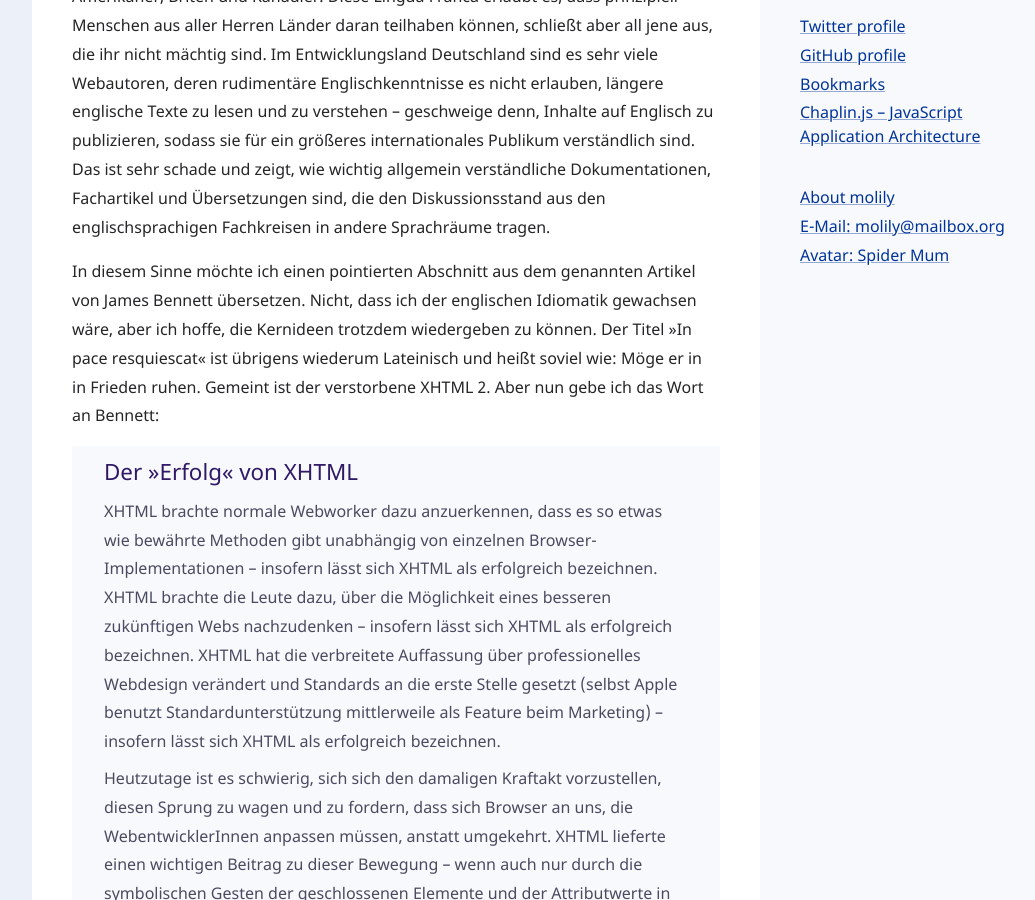
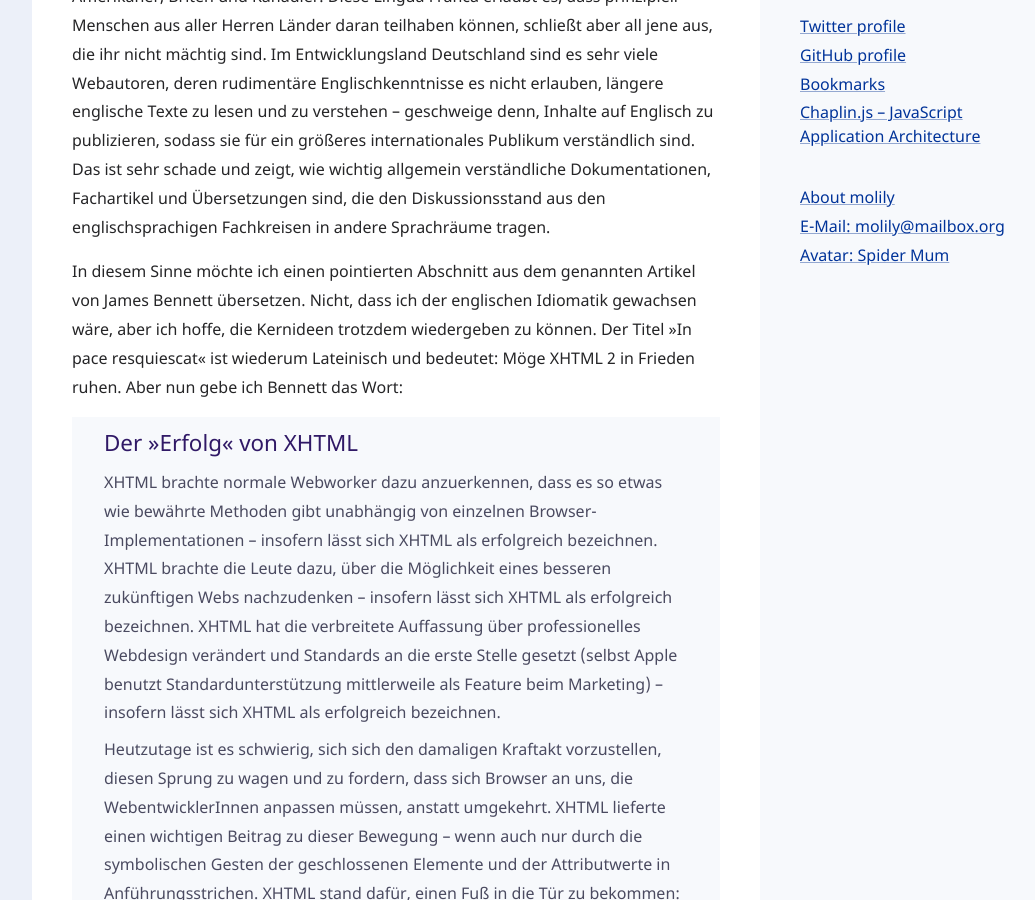
Before and after one commit to molily/molily.de, a Jekyll site: the page built from _posts/2009-07-11-xhtml-2-nachrufe.html, in a window 1280 px wide and 900 px high, scrolled down 646 px. Shown: the whole window, without its empty margins (88-1123 px from the left). Built offline with Jekyll 4.4.1, drawn with Linux system fonts in a browser that asks for light colours.

Commit message:
Link fixes

```diff
--- a/_posts/2009-05-29-xhtml-ist-out.html
+++ b/_posts/2009-05-29-xhtml-ist-out.html
@@ -11,7 +11,7 @@
 
 <h2>Hypes und Trends statt nüchterne Betrachtungen der Vor- und Nachteile</h2>
 
-<p>Während dieser ganzen Zeit gab es nur wenige, die versucht haben, die Vorteile und die nützliche Anwendungsfälle von XHTML für Webautoren herauszuarbeiten. – Positiv zu nennen ist hier die <a href="http://jendryschik.de/wsdev/einfuehrung/">Einführung in XHTML, CSS und Webdesign</a> von Michael Jendryschik und das <a href="http://schneegans.de/web/xhtml/">XHTML-Einmaleins</a> von Christoph Schneegans. – Nur vereinzelt wurde XHTML 1.0 als das betrachtet, was es ist: Schlicht eine Reformulierung von HTML 4 in XML. Wenige pickten sich die brauchbaren Aspekte von XHTML heraus, um von ihnen zu profitieren, ohne sich die unerwünschten Effekte einzuhandeln. Stattdessen war die Diskussion vollends eingenommen über Neuheit und Zukunftsfähigkeit.</p>
+<p>Während dieser ganzen Zeit gab es nur wenige, die versucht haben, die Vorteile und die nützliche Anwendungsfälle von XHTML für Webautoren herauszuarbeiten. – Positiv zu nennen ist hier die <a href="http://jendryschik.de/wsdev/einfuehrung/">Einführung in XHTML, CSS und Webdesign</a> von Michael Jendryschik und das <a href="https://schneegans.de/web/xhtml/">XHTML-Einmaleins</a> von Christoph Schneegans. – Nur vereinzelt wurde XHTML 1.0 als das betrachtet, was es ist: Schlicht eine Reformulierung von HTML 4 in XML. Wenige pickten sich die brauchbaren Aspekte von XHTML heraus, um von ihnen zu profitieren, ohne sich die unerwünschten Effekte einzuhandeln. Stattdessen war die Diskussion vollends eingenommen über Neuheit und Zukunftsfähigkeit.</p>
 
 <p>Heutzutage wird XHTML zu Grabe getragen, ohne dass sich diese verstellte Sicht geändert hätte. Auch im Jahr 2009 sucht man nüchterne Betrachtungen vergebens. Man richtet sich nach Trends und migriert bestehende, funktionierende XHTML-Sites offenbar ohne konkreten Anlass nach HTML. Auch heute wird nicht gefragt: Was bringt mir XHTML im Vergleich zu HTML? Wer schon 2002 keine konkreten technischen Gründe für den XHTML-Einsatz angeführt hat und die XHTML-Vorteile überhaupt nicht genutzt hat, für den ist eine Rückkehr zu HTML 4 heute wieder nur eine Frage von Trends und Prognosen.</p>
 
@@ -35,7 +35,7 @@
 
 <h2>HTML 5 löst den Gegensatz zwischen HTML und XHTML auf</h2>
 
-<p>Mit der Loslösung von SGML und DTD-Grammatiken überwindet HTML 5 viele Probleme und Unstimmigkeiten von HTML 4, von denen sich auch XHTML 1 positiv abgesetzt hat. Dies nimmt die Spannung aus der Frage »HTML 4 oder XHTML 1?«, indem das Beste von beiden vereint wird. Die entstehenden HTML-5-Validatoren legen strengere formale Grammatiken an, die die Erfordernisse der Spezifikation genauer wiedergeben, so wie wir es von der <a href="http://schneegans.de/sv/">XHTML-Validierung mit XML-Schemata</a> kennen. Gleichzeitig sind die Parsing-Regeln für die HTML5-Serialisierung liberal und erlauben auch die bei XHTML 1 typische Schreibweise von leeren Elementen (z.B. <code>&lt;br /&gt;</code>).</p>
+<p>Mit der Loslösung von SGML und DTD-Grammatiken überwindet HTML 5 viele Probleme und Unstimmigkeiten von HTML 4, von denen sich auch XHTML 1 positiv abgesetzt hat. Dies nimmt die Spannung aus der Frage »HTML 4 oder XHTML 1?«, indem das Beste von beiden vereint wird. Die entstehenden HTML-5-Validatoren legen strengere formale Grammatiken an, die die Erfordernisse der Spezifikation genauer wiedergeben, so wie wir es von der <a href="https://schneegans.de/sv/">XHTML-Validierung mit XML-Schemata</a> kennen. Gleichzeitig sind die Parsing-Regeln für die HTML5-Serialisierung liberal und erlauben auch die bei XHTML 1 typische Schreibweise von leeren Elementen (z.B. <code>&lt;br /&gt;</code>).</p>
 
 <p>Daher ist es kein Problem, ein HTML-4.01-Dokument auf HTML 5 umzustellen – aber es ist nicht signifikant mehr Aufwand, ein gewöhnliches HTML-kompatibles XHTML-1.0-Dokument auf HTML 5 umzustellen und es bei Bedarf (vorerst außerhalb von Browsern) als XHTML 5 zu verarbeiten.</p>
 
--- a/_posts/2009-07-11-xhtml-2-nachrufe.html
+++ b/_posts/2009-07-11-xhtml-2-nachrufe.html
@@ -4,18 +4,18 @@
 lang: de
 ---
 
-<p>Die Entscheidung des W3C, <a href="http://www.heise.de/netze/XHTML-2-wird-eingestellt--/news/meldung/141514">die Arbeiten an XHTML 2 einzustellen</a>, hat viele interessante Kommentare nach sich gezogen. Ironischerweise gibt es in dem Moment, wo XHTML 2 (und <a href="/xhtml-ist-out/">XHTML 1 sowieso</a>) auf den Müllhaufen der Geschichte geworfen wird, immerhin einige wenige, die die historischen Verdienste von XHTML 1 für die Webstandards-Bewegung rekapitulieren und das Scheitern zu erklären versuchen:</p>
+<p>Die Entscheidung des W3C, <a href="https://www.heise.de/newsticker/meldung/XHTML-2-wird-eingestellt-189090.html">die Arbeiten an XHTML 2 einzustellen</a>, hat viele interessante Kommentare nach sich gezogen. Ironischerweise gibt es in dem Moment, wo XHTML 2 (und <a href="/xhtml-ist-out/">XHTML 1 sowieso</a>) auf den Müllhaufen der Geschichte geworfen wird, immerhin einige wenige, die die historischen Verdienste von XHTML 1 für die Webstandards-Bewegung rekapitulieren und das Scheitern zu erklären versuchen:</p>
 
 <ul>
-<li><a hreflang="en" href="http://adactio.com/journal/1595/">Misunderstanding markup</a> von Jeremy Keith (<a href="http://www.smashingmagazine.com/2009/07/29/misunderstanding-markup-xhtml-2-comic-strip/">als Comic</a>)</li>
-<li><a hreflang="en" href="http://www.b-list.org/weblog/2009/jul/08/xhtml/">In pace requiescat</a> von James Bennett</li>
-<li><a hreflang="en" href="http://www.zeldman.com/2009/07/07/in-defense-of-web-developers/">In Defense of Web Developers</a> von Jeffrey Zeldman</li>
-<li><a hreflang="en"  href="http://itpastorn.blogspot.com/2009/07/value-of-false-xhtml.html">The value of false XHTML</a> von Lars Gunther</li>
+<li><a hreflang="en" href="https://adactio.com/journal/1595/">Misunderstanding markup</a> von Jeremy Keith (<a href="https://www.smashingmagazine.com/2009/07/misunderstanding-markup-xhtml-2-comic-strip/">als Comic</a>)</li>
+<li><a hreflang="en" href="https://www.b-list.org/weblog/2009/jul/08/xhtml/">In pace requiescat</a> von James Bennett</li>
+<li><a hreflang="en" href="https://www.zeldman.com/2009/07/07/in-defense-of-web-developers/">In Defense of Web Developers</a> von Jeffrey Zeldman</li>
+<li><a hreflang="en"  href="https://itpastorn.blogspot.com/2009/07/value-of-false-xhtml.html">The value of false XHTML</a> von Lars Gunther</li>
 </ul>
 
 <p>Einschnitt. Die verlinkten Artikel sind nicht zufällig alle auf Englisch – der entscheidende Diskurs über Webentwicklung findet in der englischen Sprache statt, und wird hauptsächlich von muttersprachlichen Akteuren getragen, hauptsächlich US-Amerikaner, Briten und Kanadier. Diese Lingua Franca erlaubt es, dass prinzipiell Menschen aus aller Herren Länder daran teilhaben können, schließt aber all jene aus, die ihr nicht mächtig sind. Im Entwicklungsland Deutschland sind es sehr viele Webautoren, deren rudimentäre Englischkenntnisse es nicht erlauben, längere englische Texte zu lesen und zu verstehen – geschweige denn, Inhalte auf Englisch zu publizieren, sodass sie für ein größeres internationales Publikum verständlich sind. Das ist sehr schade und zeigt, wie wichtig allgemein verständliche Dokumentationen, Fachartikel und Übersetzungen sind, die den Diskussionsstand aus den englischsprachigen Fachkreisen in andere Sprachräume tragen.</p>
 
-<p>In diesem Sinne möchte ich einen pointierten Abschnitt aus dem genannten Artikel von James Bennett übersetzen. Nicht, dass ich der englischen Idiomatik gewachsen wäre, aber ich hoffe, die Kernideen trotzdem wiedergeben zu können. Der Titel »In pace resquiescat« ist übrigens wiederum Lateinisch und heißt soviel wie: Möge er in in Frieden ruhen. Gemeint ist der verstorbene XHTML 2. Aber nun gebe ich das Wort an Bennett:</p>
+<p>In diesem Sinne möchte ich einen pointierten Abschnitt aus dem genannten Artikel von James Bennett übersetzen. Nicht, dass ich der englischen Idiomatik gewachsen wäre, aber ich hoffe, die Kernideen trotzdem wiedergeben zu können. Der Titel »In pace resquiescat« ist wiederum Lateinisch und bedeutet: Möge XHTML 2 in Frieden ruhen. Aber nun gebe ich Bennett das Wort:</p>
 
 <blockquote>
 
--- a/_posts/2010-08-14-polylogo-html5.html
+++ b/_posts/2010-08-14-polylogo-html5.html
@@ -24,4 +24,4 @@
 <li>Wie ist ein besseres Verständnis und eine Aufklärung über HTML5 möglich?</li>
 </ul>
 
-<p>Der gesamte Podcast dauert stolze zweieinhalb Stunden, ist aber auch auszugsweise interessant. Er kann als 140 MB große MP3-Datei auf <strong>polylogo.org heruntergeladen<</strong> [nicht mehr verfügbar] oder online angehört werden. Viel Spaß beim Zuhören!</p>
+<p>Der gesamte Podcast dauert stolze zweieinhalb Stunden, ist aber auch auszugsweise interessant. Er kann als 140 MB große MP3-Datei auf <strong>polylogo.org heruntergeladen</strong> [nicht mehr verfügbar] oder online angehört werden. Viel Spaß beim Zuhören!</p>
--- a/_posts/2014-03-08-javascript-days-2014.html
+++ b/_posts/2014-03-08-javascript-days-2014.html
@@ -12,7 +12,7 @@
 
 <p>&rarr; <strong><a href="/javascriptdays2014/">Slides des Workshops ansehen (HTML-Präsentation mit vielen Links)</a></strong></p>
 
-<p>Als vollwertige Beispielanwendung für Chaplin habe ich den <strong><a href="https://github.com/molily/chaplin-cars">Chaplin Car Manager (GitHub-Repository)</a></strong> vorgestellt. Die Anwendung veranschaulicht den Umgang mit Routen, Controllern, Actions und das Teilen mit Daten zwischen Controllern mithilfe des Composers. <a href="/chaplin-cars/">Der Car Manager ist auch online verfügbar</a>.
+<p>Als vollwertige Beispielanwendung für Chaplin habe ich den <strong><a href="https://github.com/molily/chaplin-cars">Chaplin Car Manager (GitHub-Repository)</a></strong> vorgestellt. Die Anwendung veranschaulicht den Umgang mit Routen, Controllern, Actions und das Teilen mit Daten zwischen Controllern mithilfe des Composers. <a href="https://molily.github.io/chaplin-cars/">Der Car Manager ist auch online verfügbar</a>.
 
 <h2>Mehrtätiger Workshop zu JavaScript OOP, Design Patterns und Single-Page-Apps</h2>
 
```
Also changed, not shown: _posts/2016-01-08-single-page-apps.md (+1 -1 lines).
